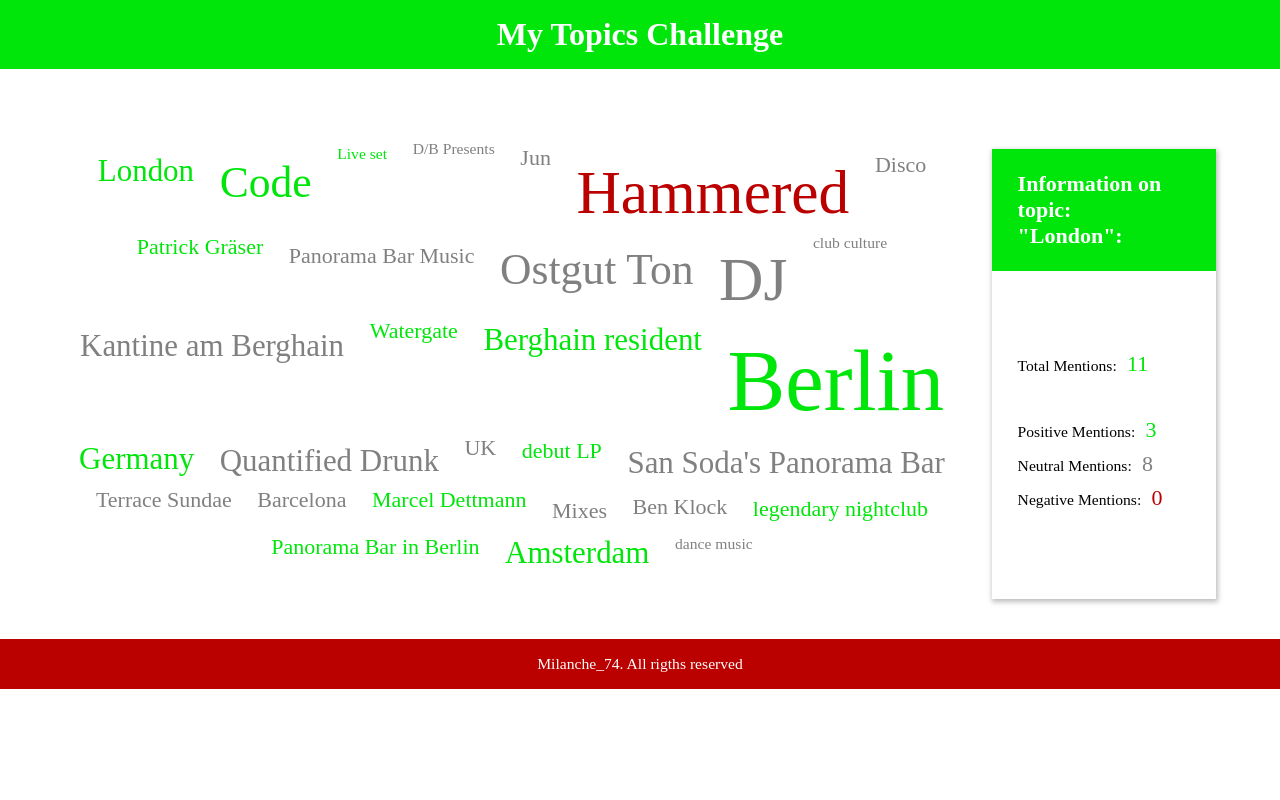
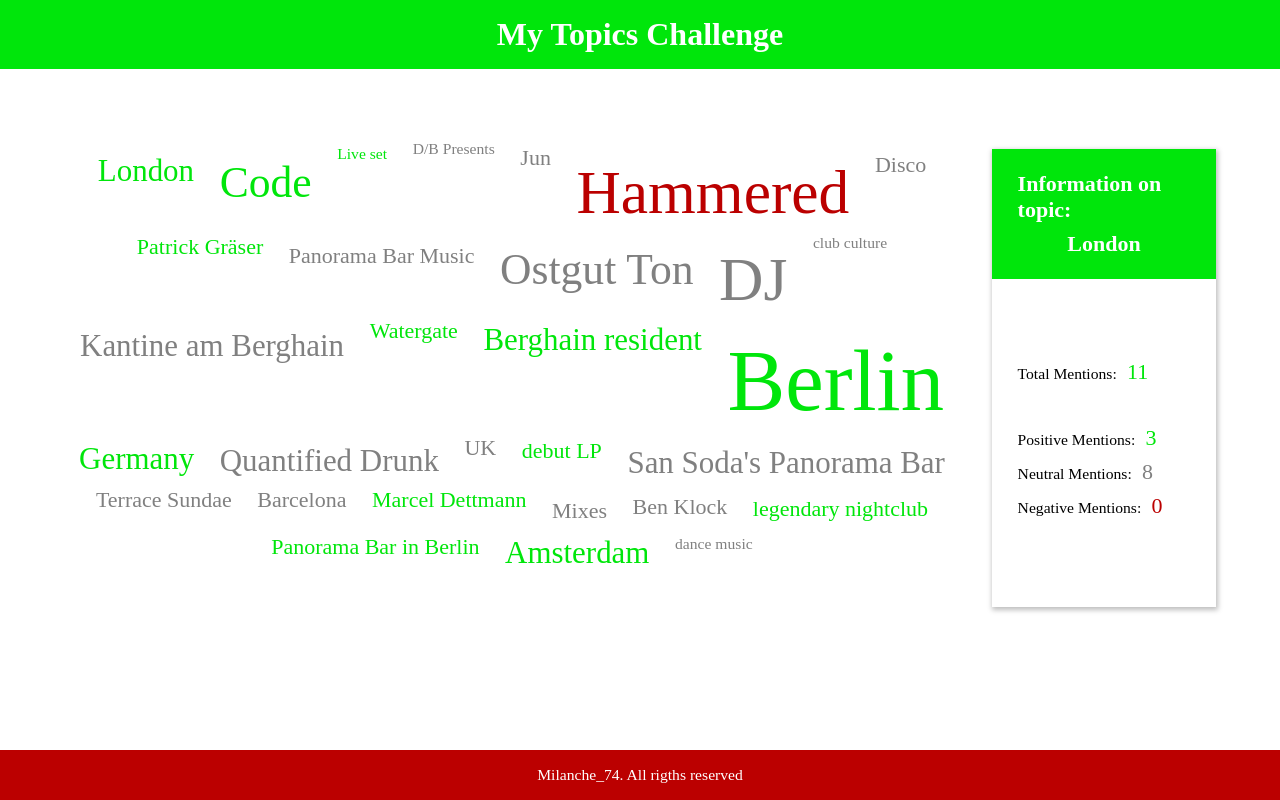
Before and after one commit to Milanche74/My-topics-challenge, an Angular app: page / in a window 1280 px wide. Both pictures are taken after a click on the element "London". Built offline with nearby package versions, Linux system fonts and the light colour scheme; data requests are answered from the project's data file.

Commit message:
fixed word cloud glitch issue

```diff
--- a/src/app/app.component.css
+++ b/src/app/app.component.css
@@ -1,7 +1,9 @@
+
 .main-content {
     display: flex;
     gap: 2.5vw;
     padding: 5vh 5vw;
+
 }
 
 .primary-header {
@@ -10,9 +12,11 @@
     padding: 2vh;
     text-align: center;
     margin-bottom: 5vh;
+
 }
 
 footer {
+    margin-top: auto;
     font-size: var(--step-0);
     color: white;
     background-color: var(--clr-red);
--- a/src/app/app.component.html
+++ b/src/app/app.component.html
@@ -1,3 +1,4 @@
+
 
 <header>
     <h1 class="primary-header">My Topics Challenge</h1>
--- a/src/app/topic-metadata/topic-metadata.component.css
+++ b/src/app/topic-metadata/topic-metadata.component.css
@@ -31,3 +31,9 @@
     font-size: var(--step-1);
     margin-left: .5vw;
 }
+
+.centered-text {
+    display: block;
+    text-align: center;
+    margin-top: 1vh;
+}
--- a/src/app/topic-metadata/topic-metadata.component.html
+++ b/src/app/topic-metadata/topic-metadata.component.html
@@ -2,7 +2,9 @@
 
 
 <div *ngIf="metadata" class="metadata-container">
-    <h2 class="metadata-header" [style.backgroundColor]="'var(--clr-'+ metadata.color+')'">Information on topic: <br>"{{metadata.label}}":</h2>
+    <h2 class="metadata-header" [style.backgroundColor]="'var(--clr-'+ metadata.color+')'">
+        Information on topic: <br><span class="centered-text">{{metadata.label}}</span>
+    </h2>
 
     <ul class="information-list">
         <li class="information-item">Total Mentions: <span [ngClass]="metadata.color">{{metadata.volume}}</span></li>
--- a/src/styles.css
+++ b/src/styles.css
@@ -107,9 +107,9 @@
   }
 
   app-root {
-
     min-height: 100vh;
-
+    display: flex;
+    flex-direction: column;
   }
 
 
```
